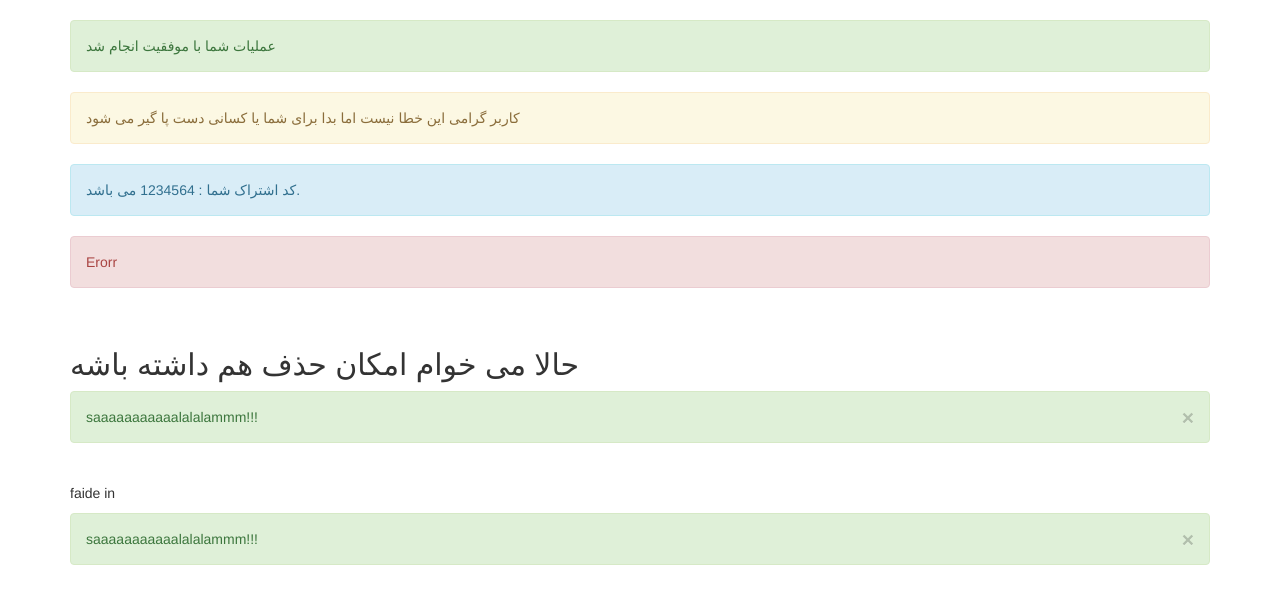
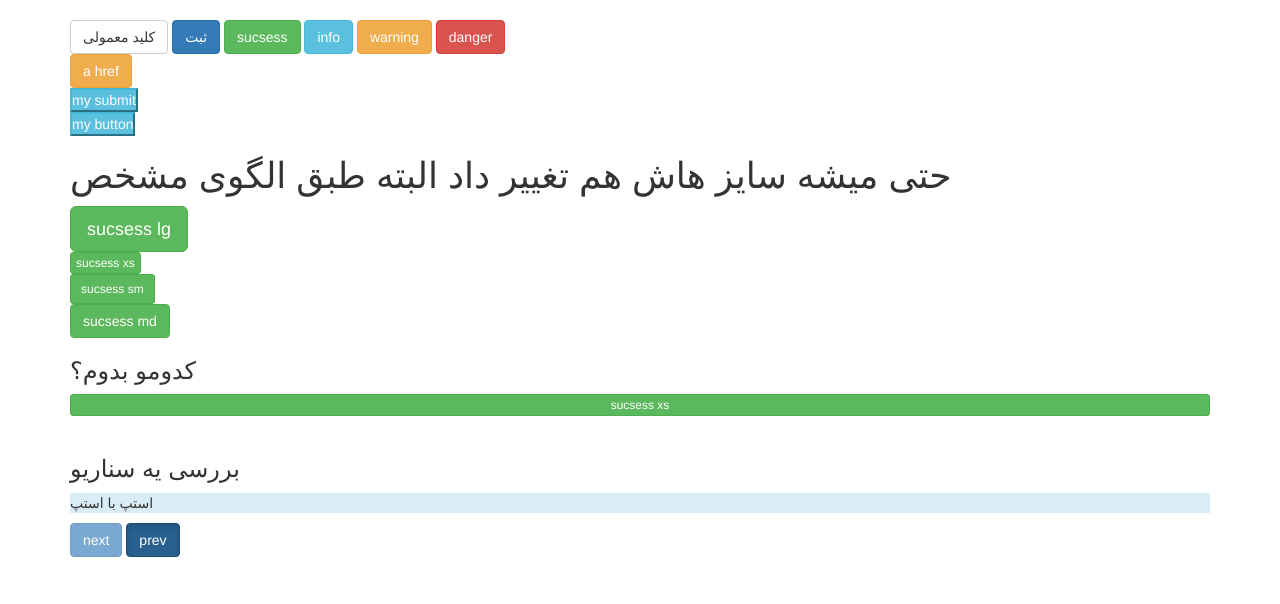
Before and after one commit to abolfazlvakily/BootstrapTraining, a Flask app: page / in a window 1280 px wide. Shown: the top 604 px of the page. Run offline with Flask 2, Linux system fonts and the light colour scheme; some libraries are stand-ins or nearby versions.

Commit message:
session 11 : btn

```diff
--- a/templates/index.html
+++ b/templates/index.html
@@ -20,22 +20,35 @@
 </head>
 <body>
 <div class="container">
-    <div class="alert alert-success">عملیات شما با موفقیت انجام شد</div>
-    <div class="alert alert-warning">کاربر گرامی این خطا نیست اما بدا برای شما یا کسانی دست پا گیر می شود</div>
-    <div class="alert alert-info">کد اشتراک شما : 1234564 می باشد.</div>
-    <div class="alert alert-danger">Erorr</div>
+    <button class="btn btn-default">کلید معمولی</button>
+    <button class="btn btn-primary">ثبت</button>
+    <button class="btn btn-success">sucsess</button>
+    <button class="btn btn-info">info</button>
+    <button class="btn btn-warning">warning</button>
+    <button class="btn btn-danger">danger</button>
     <br>
-    <h2>حالا می خوام امکان حذف هم داشته باشه</h2>
-    <div class="alert alert-success">
-        <a href="#" class="close" data-dismiss="alert" aria-label="close">&times;</a>
-        saaaaaaaaaaalalalammm!!!
-    </div>
+    <a href="#" class="btn btn-warning">a href</a>
     <br>
-    <p>faide in</p>
-    <div class="alert alert-success fade in">
-        <a href="#" class="close" data-dismiss="alert" aria-label="close">&times;</a>
-        saaaaaaaaaaalalalammm!!!
-    </div>
+    <input type="submit" class="btn-info" value="my submit">
+    <br>
+    <input type="button" class="btn-info" value="my button">
+    <br>
+    <h1>حتی میشه سایز هاش هم تغییر داد البته طبق الگوی مشخص</h1>
+    <button class="btn btn-success btn-lg">sucsess lg</button>
+    <br>
+    <button class="btn btn-success btn-xs">sucsess xs</button>
+    <br>
+    <button class="btn btn-success btn-sm">sucsess sm</button>
+    <br>
+    <button class="btn btn-success btn-md">sucsess md</button>
+    <br>
+    <h3>کدومو بدوم؟</h3>
+    <button class="btn btn-success btn-xs btn-block">sucsess xs</button>
+    <br>
+    <h3>بررسی یه سناریو</h3>
+    <p class="bg-info">استپ با استپ</p>
+    <button class="btn btn-primary disabled">next</button>
+    <button class="btn btn-primary active">prev</button>
 </div>
 <!-- jQuery (necessary for Bootstrap's JavaScript plugins) -->
 <script src="{{ url_for("static",filename= "js/jquery.min.js") }}"></script>
```
